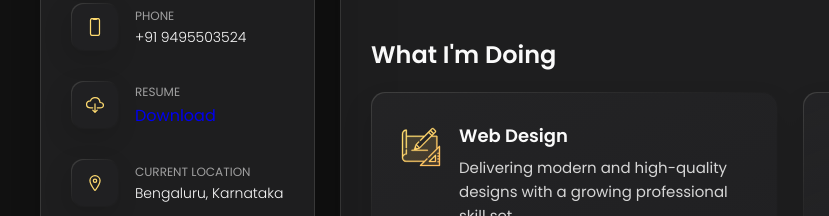
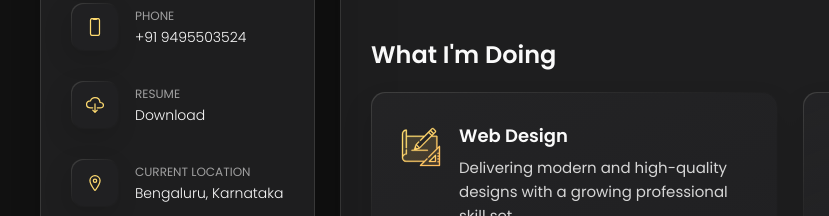
Before and after one commit to abhinav4367/design, a plain HTML site: page index.html in a window 1280 px wide. Shown: the part 515-731 px from the top of the page, 0-829 px from the left. Drawn offline with nearby package versions, Linux system fonts and the light colour scheme.

Commit message:
Update index.html

```diff
--- a/index.html
+++ b/index.html
@@ -101,7 +101,7 @@
 
     <div class="contact-info">
         <p class="contact-title">Resume</p>
-        <a href="https://raw.githubusercontent.com/abhinav4367/design/main/Abhinav_M_Resume.pdf" download="Resume">Download</a>
+        <a href="https://drive.google.com/file/d/1gmmQ2XAi9h6lq3QdBr_kGL-pgHqJb-WV/view?usp=sharing" class="contact-link">Download</a>
     </div>
 
           </li>
```
